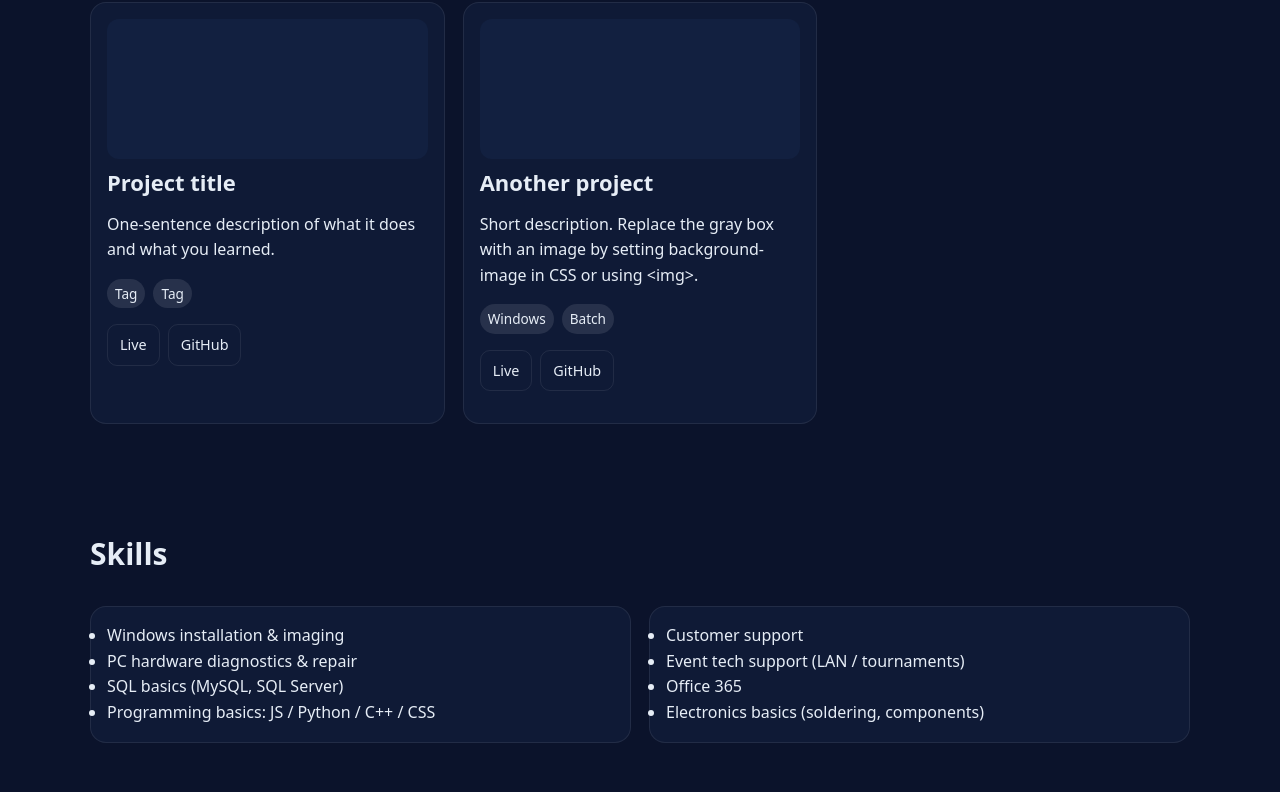
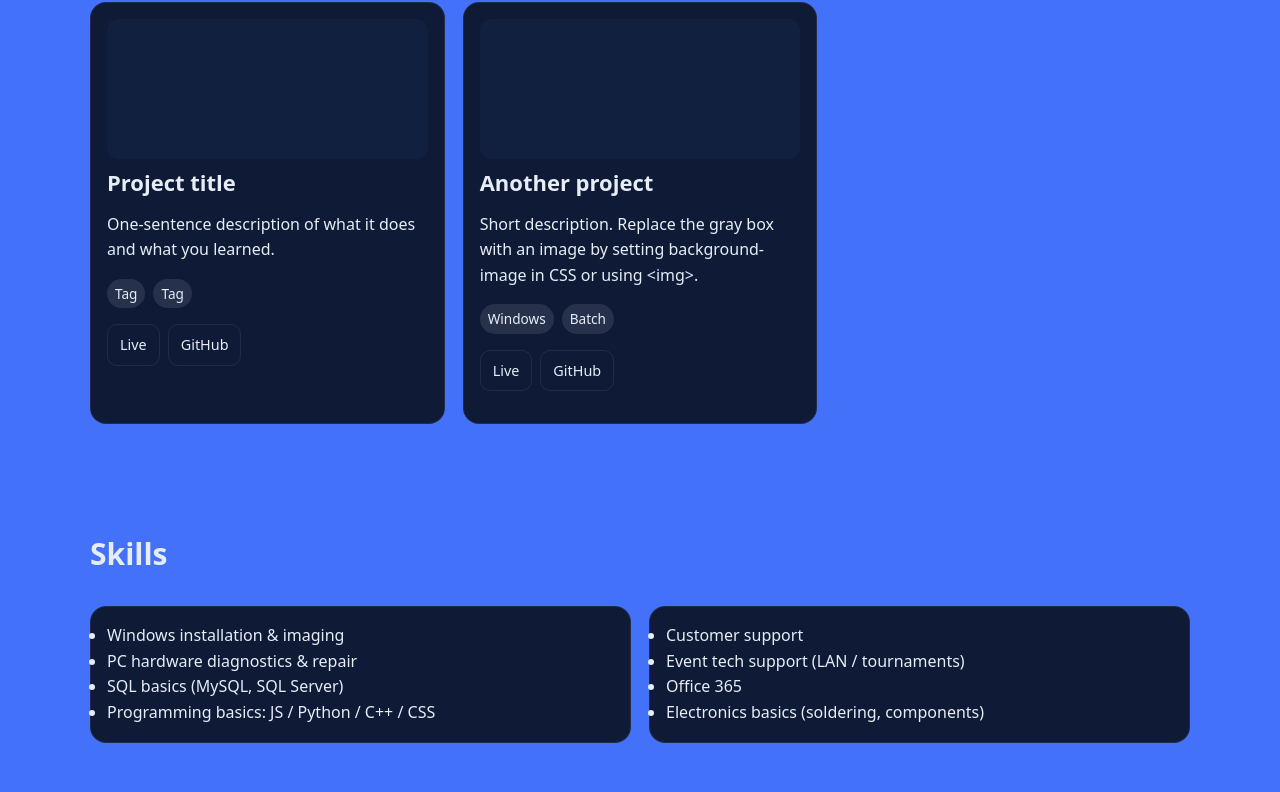
Before and after one commit to ristomyllyla0201-arch/ristomyllyla0201-arch.github.io, a plain HTML site: page index.html in a window 1280 px wide. Shown: the part 668-1460 px from the top of the page. Drawn offline with Linux system fonts and the light colour scheme.

Commit message:
color update

```diff
--- a/styles.css
+++ b/styles.css
@@ -1,5 +1,5 @@
 :root{
-  --bg:#0b132b; --text:#e6edf6; --muted:#a5b4c7; --accent:#4f81bd;
+  --bg:#4371fa; --text:#e6edf6; --muted:#a5b4c7; --accent:#4f81bd;
   --panel:#131c3a; --card:#0f1a36; --border:rgba(255,255,255,.08);
 }
 :root.light{
```
